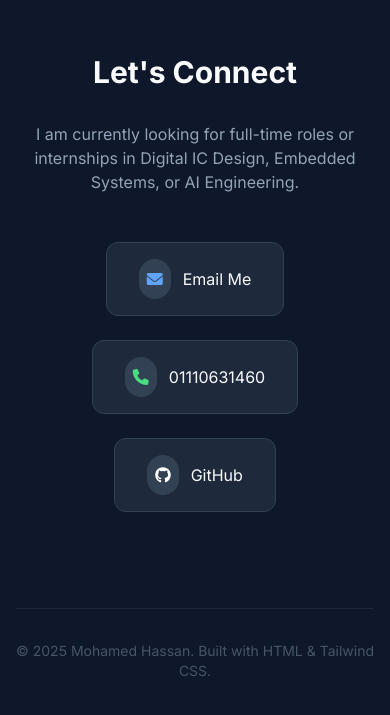
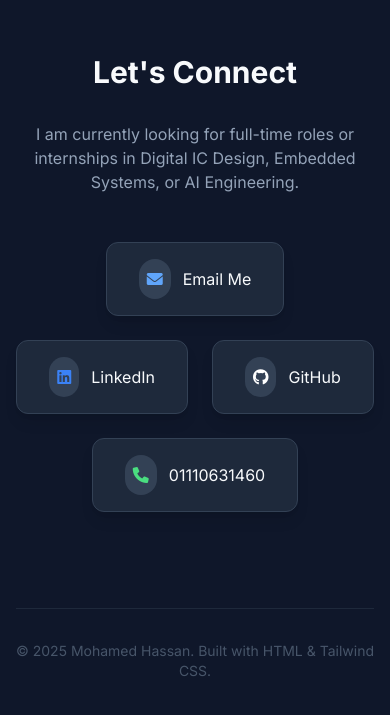
Before and after one commit to Mohamedhassan268/Mohamedhassan268, a plain HTML site: page index.html in a window 390 px wide. Shown: the part 3430-4145 px from the top of the page. Drawn offline with nearby package versions, Linux system fonts and the light colour scheme.

Commit message:
Add LinkedIn and phone link with shadow effects

```diff
--- a/index.html
+++ b/index.html
@@ -198,24 +198,35 @@
                 I am currently looking for full-time roles or internships in Digital IC Design, Embedded Systems, or AI Engineering.
             </p>
             <div class="flex flex-wrap justify-center gap-6">
-                <a href="mailto:Mohamed.hassan505021@gmail.com" class="flex items-center gap-3 px-8 py-4 bg-slate-800 hover:bg-slate-700 rounded-xl transition border border-slate-700 group">
+
+                <a href="mailto:Mohamed.hassan505021@gmail.com" class="flex items-center gap-3 px-8 py-4 bg-slate-800 hover:bg-slate-700 rounded-xl transition border border-slate-700 group shadow-lg">
                     <div class="bg-slate-700 p-2 rounded-full group-hover:bg-blue-500/20 transition">
                         <i class="fas fa-envelope text-blue-400"></i>
                     </div>
                     <span class="font-medium">Email Me</span>
                 </a>
-                <a href="tel:01110631460" class="flex items-center gap-3 px-8 py-4 bg-slate-800 hover:bg-slate-700 rounded-xl transition border border-slate-700 group">
+
+                <a href="https://www.linkedin.com/in/mohamed-hassan-2577861a7" target="_blank" class="flex items-center gap-3 px-8 py-4 bg-slate-800 hover:bg-slate-700 rounded-xl transition border border-slate-700 group shadow-lg">
+                    <div class="bg-slate-700 p-2 rounded-full group-hover:bg-blue-600/20 transition">
+                        <i class="fab fa-linkedin text-blue-500"></i>
+                    </div>
+                    <span class="font-medium">LinkedIn</span>
+                </a>
+
+                <a href="https://github.com/Mohamedhassan268" target="_blank" class="flex items-center gap-3 px-8 py-4 bg-slate-800 hover:bg-slate-700 rounded-xl transition border border-slate-700 group shadow-lg">
+                    <div class="bg-slate-700 p-2 rounded-full group-hover:bg-white/10 transition">
+                        <i class="fab fa-github text-white"></i>
+                    </div>
+                    <span class="font-medium">GitHub</span>
+                </a>
+
+                <a href="tel:01110631460" class="flex items-center gap-3 px-8 py-4 bg-slate-800 hover:bg-slate-700 rounded-xl transition border border-slate-700 group shadow-lg">
                     <div class="bg-slate-700 p-2 rounded-full group-hover:bg-green-500/20 transition">
                         <i class="fas fa-phone text-green-400"></i>
                     </div>
                     <span class="font-medium">01110631460</span>
                 </a>
-                <a href="https://github.com/Mohamedhassan268" target="_blank" class="flex items-center gap-3 px-8 py-4 bg-slate-800 hover:bg-slate-700 rounded-xl transition border border-slate-700 group">
-                    <div class="bg-slate-700 p-2 rounded-full group-hover:bg-white/10 transition">
-                        <i class="fab fa-github text-white"></i>
-                    </div>
-                    <span class="font-medium">GitHub</span>
-                </a>
+
             </div>
             <footer class="mt-24 pt-8 border-t border-slate-800 text-slate-600 text-sm">
                 <p>&copy; 2025 Mohamed Hassan. Built with HTML & Tailwind CSS.</p>
```
